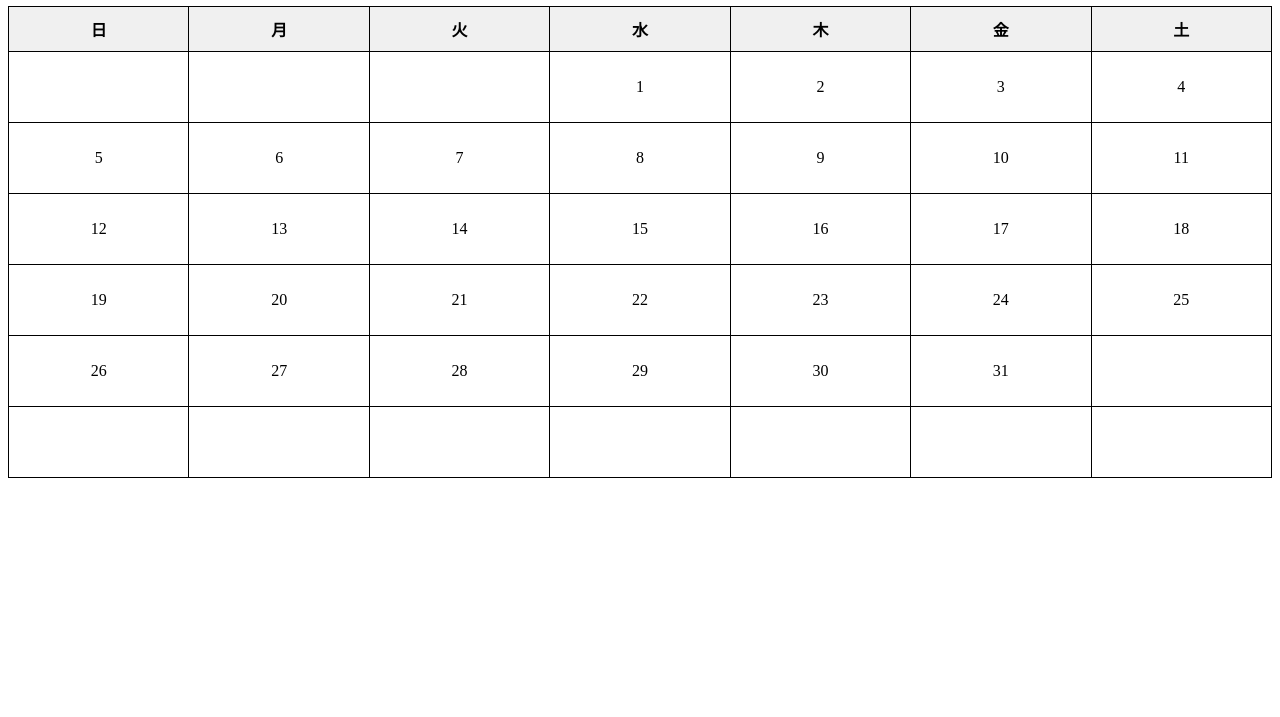
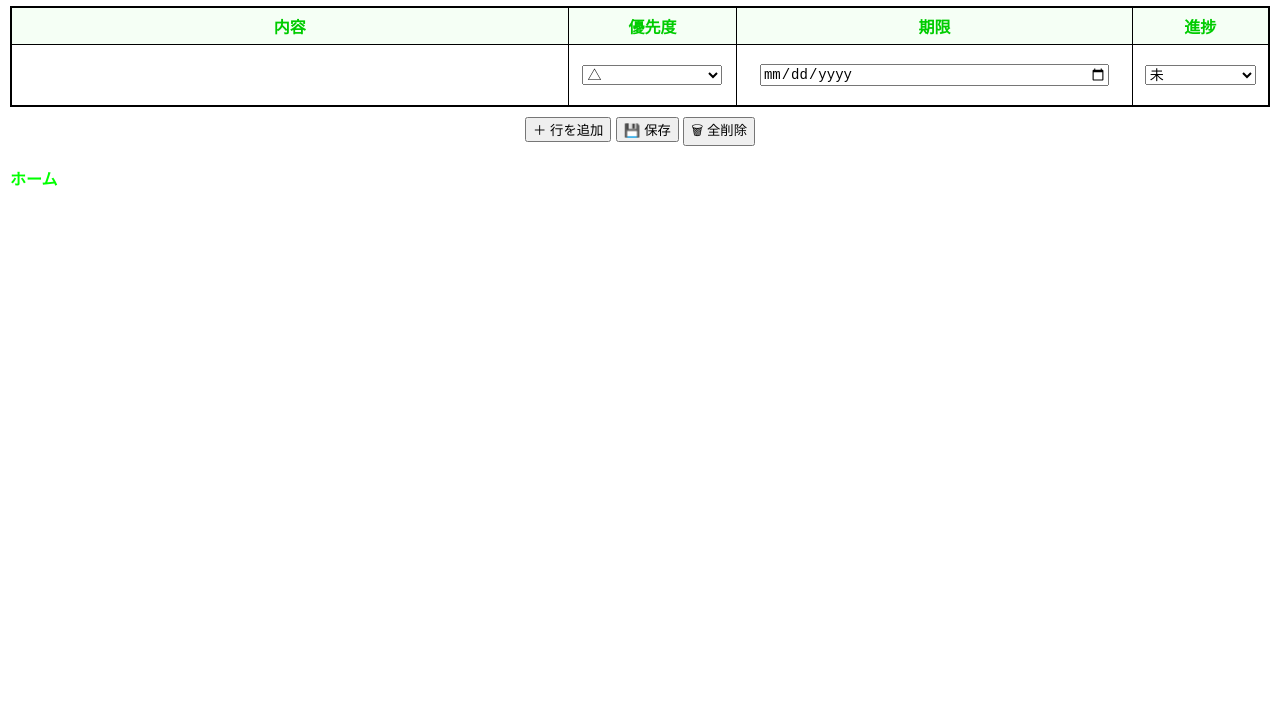
Before and after one commit to fixeve/fixeve-todo, a plain HTML site: page index.html in a window 1280 px wide. Shown: the part 83-800 px from the top of the page. Drawn offline with Linux system fonts and the light colour scheme.

Commit message:
Update index.html

```diff
--- a/index.html
+++ b/index.html
@@ -1,59 +1,166 @@
 <!DOCTYPE html>
-<html>
+<html lang="ja">
 <head>
 <meta charset="UTF-8">
-  <title>シンプルカレンダー</title>
+<meta name="viewport" content="width=device-width, initial-scale=1.0">
+<title>ToDoリスト | Fixeve</title>
 <style>
-    table { border-collapse: collapse; width: 100%; }
-    th, td { border: 1px solid #000; padding: 10px; text-align: center; }
-    th { background-color: #f0f0f0; }
-    td { height: 50px; }
+    body {
+        background-color: white;
+        font-family: "Hiragino Kaku Gothic ProN", "Meiryo", sans-serif;
+        margin: 0;
+        padding: 10px;
+        color: #00FF00; /* 緑文字 */
+    }
+
+    h1 {
+        text-align: center;
+        color: #00FF00;
+        font-size: 28px;
+        margin-bottom: 20px;
+    }
+
+    table {
+        width: 100%;
+        border-collapse: collapse;
+        background-color: white;
+        color: black;
+        border: 2px solid #000;
+    }
+
+    th, td {
+        border: 1px solid #000;
+        padding: 6px;
+        text-align: center;
+    }
+
+    th {
+        background-color: #f5fff5;
+        color: #00cc00;
+    }
+
+    textarea {
+        width: 95%;
+        height: 40px;
+        border: none;
+        resize: none;
+        font-size: 14px;
+    }
+
+    select, input[type="date"] {
+        width: 90%;
+        font-size: 14px;
+    }
+
+    .home-link {
+        display: block;
+        margin-top: 20px;
+        text-align: left;
+    }
+
+    .home-link a {
+        text-decoration: none;
+        color: #00FF00;
+        font-weight: bold;
+    }
+
+    @media (max-width: 600px) {
+        th, td {
+            font-size: 12px;
+        }
+        textarea {
+            height: 30px;
+        }
+    }
 </style>
 </head>
 <body>
-  <h1 id="monthYear"></h1>
-  <table id="calendar">
+    <h1>ToDo リスト</h1>
+
+    <table id="todoTable">
         <thead>
             <tr>
-        <th>日</th><th>月</th><th>火</th><th>水</th><th>木</th><th>金</th><th>土</th>
+                <th>内容</th>
+                <th>優先度</th>
+                <th>期限</th>
+                <th>進捗</th>
             </tr>
         </thead>
-    <tbody id="calendarBody">
-      <!-- 日付はここに追加 -->
+        <tbody>
+            <!-- JSで行を追加 -->
         </tbody>
     </table>
 
+    <div style="text-align:center; margin-top:10px;">
+        <button onclick="addRow()">＋ 行を追加</button>
+        <button onclick="saveData()">💾 保存</button>
+        <button onclick="clearData()">🗑 全削除</button>
+    </div>
+
+    <div class="home-link">
+        <a href="https://fixeve.github.io/">ホーム</a>
+    </div>
+
 <script>
-    function createCalendar(year, month) {
-      const calendarBody = document.getElementById("calendarBody");
-      calendarBody.innerHTML = ""; // 既存をクリア
+    const tableBody = document.querySelector("#todoTable tbody");
 
-      document.getElementById("monthYear").textContent = `${year}年 ${month+1}月`;
+    // 新しい行を追加
+    function addRow(content = "", priority = "△", deadline = "", progress = "未") {
+        const row = document.createElement("tr");
+        row.innerHTML = `
+            <td><textarea>${content}</textarea></td>
+            <td>
+                <select>
+                    <option value="△" ${priority==="△"?"selected":""}>△</option>
+                    <option value="○" ${priority==="○"?"selected":""}>○</option>
+                    <option value="◎" ${priority==="◎"?"selected":""}>◎</option>
+                </select>
+            </td>
+            <td><input type="date" value="${deadline}"></td>
+            <td>
+                <select>
+                    <option value="未" ${progress==="未"?"selected":""}>未</option>
+                    <option value="完" ${progress==="完"?"selected":""}>完</option>
+                </select>
+            </td>
+        `;
+        tableBody.appendChild(row);
+    }
 
-      const firstDay = new Date(year, month, 1).getDay(); // 1日の曜日
-      const lastDate = new Date(year, month + 1, 0).getDate(); // 月末日
+    // 保存
+    function saveData() {
+        const data = [];
+        tableBody.querySelectorAll("tr").forEach(tr => {
+            const tds = tr.querySelectorAll("td");
+            data.push({
+                content: tds[0].querySelector("textarea").value,
+                priority: tds[1].querySelector("select").value,
+                deadline: tds[2].querySelector("input").value,
+                progress: tds[3].querySelector("select").value
+            });
+        });
+        localStorage.setItem("fixeve_todo", JSON.stringify(data));
+        alert("保存しました ✅");
+    }
 
-      let date = 1;
-      for (let i = 0; i < 6; i++) { // 最大6行
-        const row = document.createElement("tr");
-        for (let j = 0; j < 7; j++) {
-          const cell = document.createElement("td");
-          if (i === 0 && j < firstDay) {
-            cell.textContent = "";
-          } else if (date > lastDate) {
-            cell.textContent = "";
-          } else {
-            cell.textContent = date;
-            date++;
+    // 読み込み
+    function loadData() {
+        const saved = JSON.parse(localStorage.getItem("fixeve_todo") || "[]");
+        saved.forEach(item => addRow(item.content, item.priority, item.deadline, item.progress));
+        if (saved.length === 0) addRow(); // 空なら1行
     }
-          row.appendChild(cell);
-        }
-        calendarBody.appendChild(row);
+
+    // 全削除
+    function clearData() {
+        if (confirm("すべてのToDoを削除しますか？")) {
+            localStorage.removeItem("fixeve_todo");
+            tableBody.innerHTML = "";
+            addRow();
         }
     }
 
-    const today = new Date();
-    createCalendar(today.getFullYear(), today.getMonth());
+    // 初期読み込み
+    loadData();
 </script>
 </body>
 </html>
```
Lines whose indentation alone changed are shown as unchanged.
